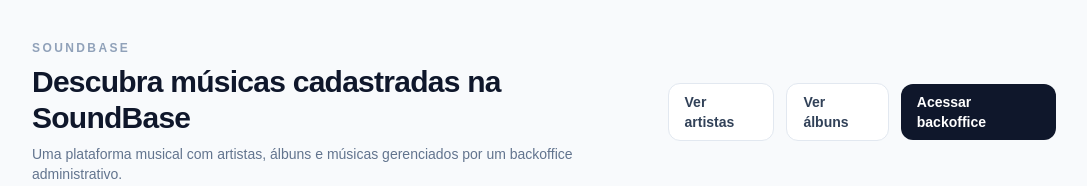
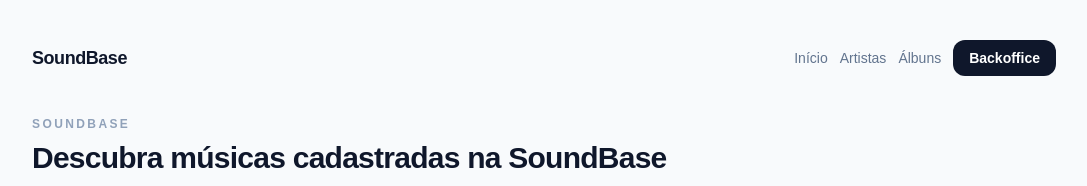
Before and after one commit to pedrogarciaphgs/soundbase, a Next.js app: page / in a window 1280 px wide. Shown: the top 186 px of the page, without its empty margins (96-1183 px from the left). Built offline with nearby package versions, Linux system fonts and the light colour scheme; no server answers; the database is empty.

Commit message:
feat: add public navigation

```diff
--- a/src/app/albums/[id]/page.tsx
+++ b/src/app/albums/[id]/page.tsx
@@ -1,3 +1,4 @@
+import { PublicNav } from "@/components/public/PublicNav";
 import { SongPlayer } from "@/components/songs/SongPlayer";
 import { getPublicAlbumById } from "@/services/publicService";
 import Image from "next/image";
@@ -26,6 +27,7 @@ export default async function AlbumDetailsPage({
   return (
     <main className="min-h-screen bg-slate-50 px-4 py-10 sm:px-8">
       <div className="mx-auto max-w-5xl">
+        <PublicNav />
         <Link
           href="/albums"
           className="mb-6 inline-flex text-sm font-medium text-slate-500 transition hover:text-slate-900"
--- a/src/app/albums/page.tsx
+++ b/src/app/albums/page.tsx
@@ -1,3 +1,4 @@
+import { PublicNav } from "@/components/public/PublicNav";
 import { getPublicAlbums } from "@/services/publicService";
 import Image from "next/image";
 import Link from "next/link";
@@ -10,6 +11,7 @@ export default async function PublicAlbumsPage() {
   return (
     <main className="min-h-screen bg-slate-50 px-4 py-10 sm:px-8">
       <div className="mx-auto max-w-5xl">
+        <PublicNav />
         <header className="mb-10 flex items-center justify-between gap-4">
           <div>
             <p className="text-xs font-semibold uppercase tracking-[0.2em] text-slate-400">
--- a/src/app/artists/[id]/page.tsx
+++ b/src/app/artists/[id]/page.tsx
@@ -1,3 +1,4 @@
+import { PublicNav } from "@/components/public/PublicNav";
 import { SongPlayer } from "@/components/songs/SongPlayer";
 import { formatGenre } from "@/constants/musicGenres";
 import { getPublicArtistById } from "@/services/publicService";
@@ -27,6 +28,7 @@ export default async function ArtistDetailsPage({
   return (
     <main className="min-h-screen bg-slate-50 px-4 py-10 sm:px-8">
       <div className="mx-auto max-w-5xl">
+        <PublicNav />
         <Link
           href="/artists"
           className="mb-6 inline-flex text-sm font-medium text-slate-500 transition hover:text-slate-900"
--- a/src/app/artists/page.tsx
+++ b/src/app/artists/page.tsx
@@ -1,3 +1,4 @@
+import { PublicNav } from "@/components/public/PublicNav";
 import { getPublicArtists } from "@/services/publicService";
 import Image from "next/image";
 import Link from "next/link";
@@ -10,6 +11,7 @@ export default async function PublicArtistsPage() {
   return (
     <main className="min-h-screen bg-slate-50 px-4 py-10 sm:px-8">
       <div className="mx-auto max-w-5xl">
+        <PublicNav />
         <header className="mb-10 flex items-center justify-between gap-4">
           <div>
             <p className="text-xs font-semibold uppercase tracking-[0.2em] text-slate-400">
--- a/src/app/page.tsx
+++ b/src/app/page.tsx
@@ -2,6 +2,7 @@ import { getPublicHomeData } from "@/services/publicService";
 import Image from "next/image";
 import Link from "next/link";
 import { SongPlayer } from "@/components/songs/SongPlayer";
+import { PublicNav } from "@/components/public/PublicNav";
 
 export const dynamic = "force-dynamic";
 
@@ -11,6 +12,7 @@ export default async function HomePage() {
   return (
     <main className="min-h-screen bg-slate-50 px-4 py-10 sm:px-8">
       <div className="mx-auto max-w-5xl">
+        <PublicNav />
         <header className="mb-10 flex items-center justify-between gap-4">
           <div>
             <p className="text-xs font-semibold uppercase tracking-[0.2em] text-slate-400">
@@ -25,27 +27,6 @@ export default async function HomePage() {
               Uma plataforma musical com artistas, álbuns e músicas gerenciados
               por um backoffice administrativo.
             </p>
-          </div>
-
-          <div className="flex items-center gap-3">
-            <Link
-              href="/artists"
-              className="rounded-xl border border-slate-200 bg-white px-4 py-2 text-sm font-semibold text-slate-700 transition hover:bg-slate-50"
-            >
-              Ver artistas
-            </Link>
-            <Link
-              href="/albums"
-              className="rounded-xl border border-slate-200 bg-white px-4 py-2 text-sm font-semibold text-slate-700 transition hover:bg-slate-50"
-            >
-              Ver álbuns
-            </Link>
-            <Link
-              href="/dashboard"
-              className="rounded-xl bg-slate-900 px-4 py-2 text-sm font-semibold text-white transition hover:bg-slate-800"
-            >
-              Acessar backoffice
-            </Link>
           </div>
         </header>
 
--- a/src/app/songs/[id]/page.tsx
+++ b/src/app/songs/[id]/page.tsx
@@ -1,3 +1,4 @@
+import { PublicNav } from "@/components/public/PublicNav";
 import { SongPlayer } from "@/components/songs/SongPlayer";
 import { getPublicSongById } from "@/services/publicService";
 import Image from "next/image";
@@ -28,6 +29,7 @@ export default async function SongDetailsPage({
   return (
     <main className="min-h-screen bg-slate-50 px-4 py-10 sm:px-8">
       <div className="mx-auto max-w-4xl">
+        <PublicNav />
         <Link
           href="/"
           className="mb-6 inline-flex text-sm font-medium text-slate-500 transition hover:text-slate-900"
--- /dev/null
+++ b/src/components/public/PublicNav.tsx
@@ -0,0 +1,44 @@
+import Link from "next/link";
+
+export function PublicNav() {
+  return (
+    <header className="mb-10 flex items-center justify-between gap-4">
+      <Link
+        href="/"
+        className="text-lg font-bold tracking-tight text-slate-900"
+      >
+        SoundBase
+      </Link>
+
+      <nav className="flex items-center gap-3">
+        <Link
+          href="/"
+          className="text-sm font-medium text-slate-500 transition hover:text-slate-900"
+        >
+          Início
+        </Link>
+
+        <Link
+          href="/artists"
+          className="text-sm font-medium text-slate-500 transition hover:text-slate-900"
+        >
+          Artistas
+        </Link>
+
+        <Link
+          href="/albums"
+          className="text-sm font-medium text-slate-500 transition hover:text-slate-900"
+        >
+          Álbuns
+        </Link>
+
+        <Link
+          href="/dashboard"
+          className="rounded-xl bg-slate-900 px-4 py-2 text-sm font-semibold text-white transition hover:bg-slate-800"
+        >
+          Backoffice
+        </Link>
+      </nav>
+    </header>
+  );
+}
```
